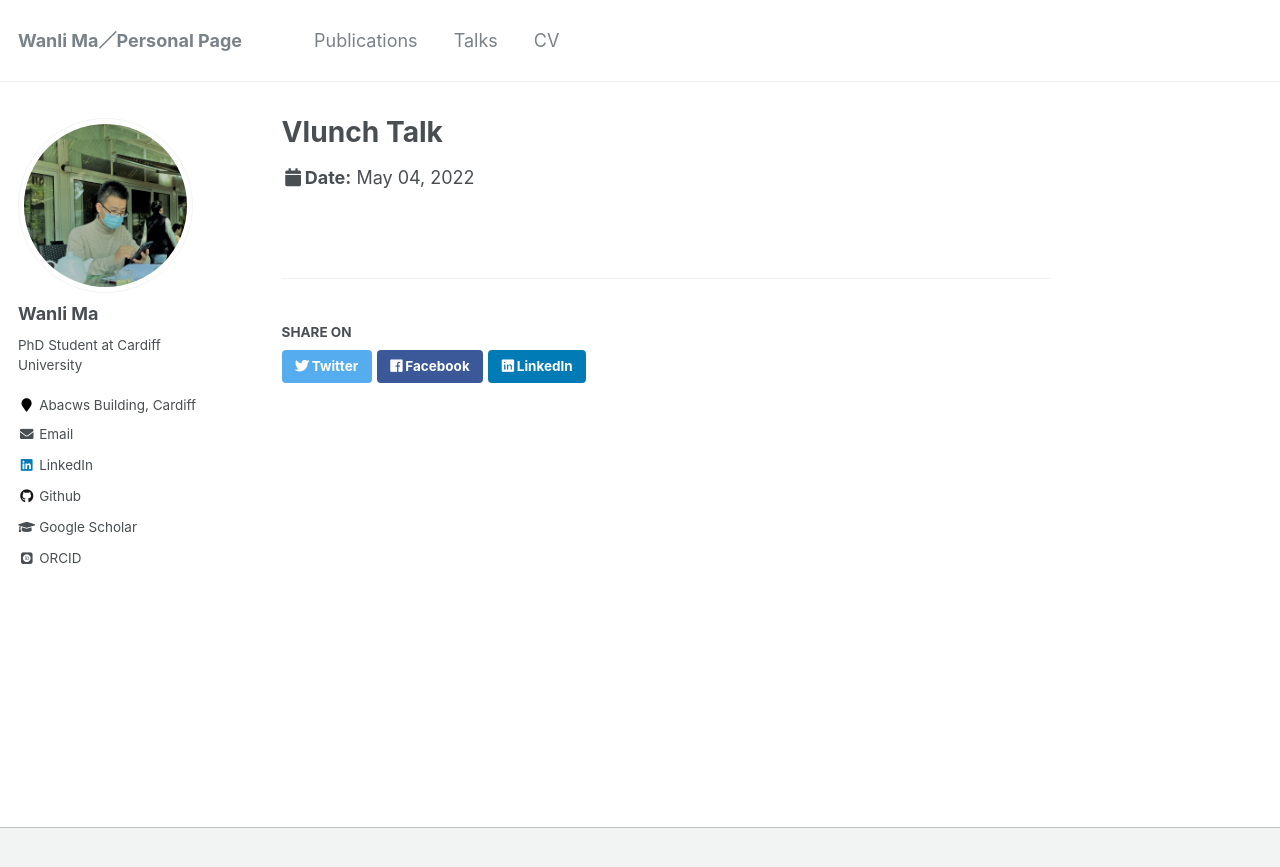
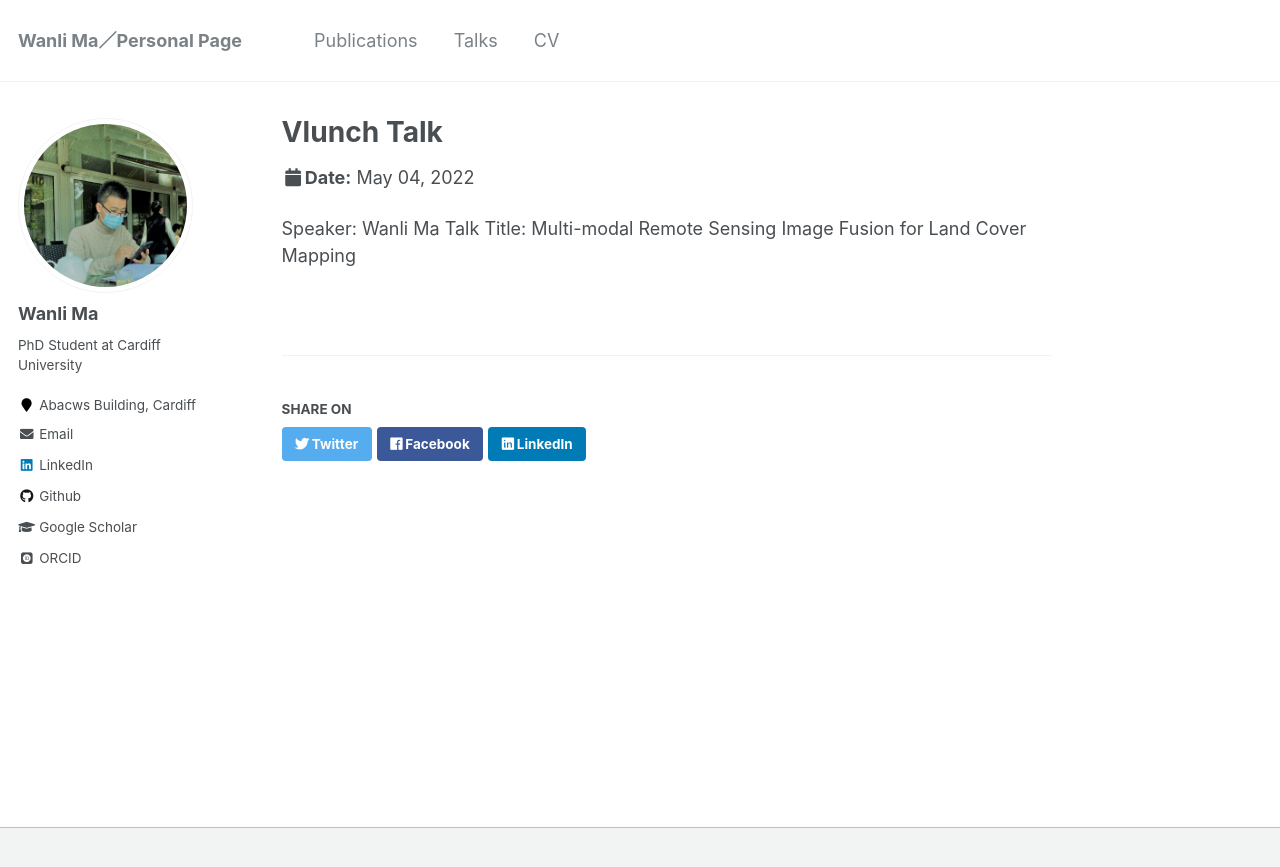
Before and after one commit to WANLIMA-CARDIFF/wanlima-cardiff.github.io, a Jekyll site: the page built from _talks/Vlunch.md, in a window 1280 px wide. Shown: the top 867 px of the page. Built offline with Jekyll 4.4.1, drawn with Linux system fonts in a browser that asks for light colours; some web fonts are replaced.

Commit message:
Update Vlunch.md

```diff
--- a/_talks/Vlunch.md
+++ b/_talks/Vlunch.md
@@ -7,3 +7,5 @@ venue: "Visual Computing, School of Computer Science & Informatics, Cardiff Univ
 date: 04 May 2022
 location: "Cardiff, UK"
 ---
+Speaker: Wanli Ma
+Talk Title: Multi-modal Remote Sensing Image Fusion for Land Cover Mapping
```
